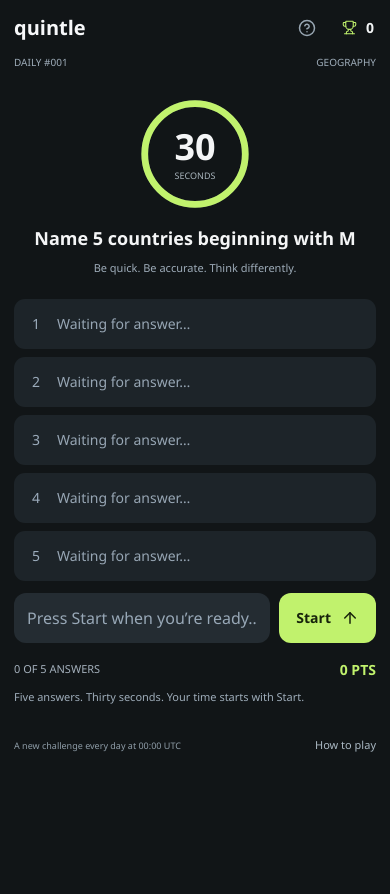
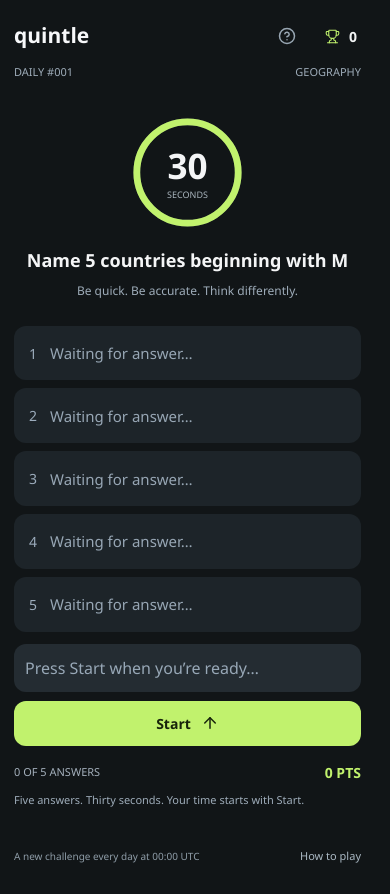
Before and after one commit to nedasbak/Quintle, a React (Vite) app in the folder frontend/: page / in a window 390 px wide. Before the commit the page ends 844 px from the top, so only its background shows below. Built offline with nearby package versions, Linux system fonts and the light colour scheme.

Commit message:
ekrano dydzio pritaikymai

```diff
--- a/frontend/index.html
+++ b/frontend/index.html
@@ -2,7 +2,7 @@
 <html lang="en">
   <head>
     <meta charset="UTF-8" />
-    <meta name="viewport" content="width=device-width, initial-scale=1.0, interactive-widget=resizes-content" />
+    <meta name="viewport" content="width=device-width, initial-scale=1.0, viewport-fit=cover, interactive-widget=resizes-content" />
     <meta name="theme-color" content="#111517" />
     <meta name="description" content="Five answers. Thirty seconds. One daily challenge. Give your curiosity a little workout with Quintle." />
     <link rel="icon" type="image/svg+xml" href="/favicon.svg" />
--- a/frontend/src/styles/index.css
+++ b/frontend/src/styles/index.css
@@ -20,28 +20,35 @@
   --input: #242c32;
   --orange: #ffac57;
   --red: #ff6e71;
+  --page-gutter: clamp(0.875rem, 3vw, 1.375rem);
+  --control-size: 3.25rem;
+  --tap-target-size: 2.75rem;
 }
 
 * { box-sizing: border-box; }
-body { margin: 0; min-width: 320px; }
+html { scrollbar-gutter: stable; }
+body { margin: 0; overflow-wrap: anywhere; }
+body:has(.dialog[open]) { overflow: hidden; }
 button, input, textarea { font: inherit; }
 button, a, input, textarea { -webkit-tap-highlight-color: transparent; }
 button { cursor: pointer; transition: background 120ms, color 120ms; }
 button:disabled { cursor: default; }
 button:focus-visible, a:focus-visible, textarea:focus-visible { outline: 2px solid var(--lime); outline-offset: 4px; }
 ::selection { background: var(--lime); color: #111517; }
-.site-shell { width: 100%; max-width: 800px; margin: 0 auto; padding: 0 22px 20px; min-height: 100svh; }
-.site-header { display: flex; align-items: center; justify-content: space-between; height: 52px; }
+.site-shell { width: 100%; max-width: 50rem; margin: 0 auto; padding: max(0.5rem, env(safe-area-inset-top)) max(var(--page-gutter), env(safe-area-inset-right)) max(1rem, env(safe-area-inset-bottom)) max(var(--page-gutter), env(safe-area-inset-left)); min-height: 100svh; min-height: 100dvh; }
+.main-content, .game-screen { min-width: 0; }
+.site-header { display: flex; flex-wrap: wrap; align-items: center; justify-content: space-between; gap: 0.5rem 1rem; min-height: 3.5rem; padding-block: 0.25rem; }
 .wordmark { color: #f7f8fa; text-decoration: none; font-size: 21px; font-weight: 700; }
-.header-actions { display: flex; align-items: center; gap: 12px; }
-.icon-button { display: inline-flex; align-items: center; justify-content: center; width: 40px; height: 40px; padding: 0; border: 0; background: transparent; color: var(--muted); border-radius: 8px; }
+.header-actions { display: flex; flex-wrap: wrap; align-items: center; gap: clamp(0.25rem, 2vw, 0.75rem); }
+.icon-button { display: inline-flex; align-items: center; justify-content: center; width: var(--tap-target-size); height: var(--tap-target-size); flex-shrink: 0; padding: 0; border: 0; background: transparent; color: var(--muted); border-radius: 8px; }
 .icon-button:hover { color: #f4f5f6; background: #242c32; }
-.best-score { display: inline-flex; align-items: center; gap: 9px; min-height: 40px; padding: 0 2px 0 6px; background: transparent; border: 0; color: #f3f5f6; font-size: 14px; font-weight: 600; font-variant-numeric: tabular-nums; }
+.best-score { display: inline-flex; align-items: center; justify-content: center; gap: 9px; min-width: var(--tap-target-size); min-height: var(--tap-target-size); padding: 0 2px 0 6px; background: transparent; border: 0; color: #f3f5f6; font-size: 14px; font-weight: 600; font-variant-numeric: tabular-nums; }
 .best-score svg { color: var(--lime); }
 .best-score:hover { color: var(--lime); }
-.challenge-meta { display: flex; align-items: center; justify-content: space-between; gap: 20px; color: #9eacb9; font-size: 11px; line-height: 1.5; text-transform: uppercase; }
-.challenge-heading { text-align: center; padding: 30px 0 18px; }
-.countdown { position: relative; width: 120px; height: 120px; margin: 0 auto 14px; --timer-color: var(--lime); }
+.challenge-meta { display: flex; flex-wrap: wrap; align-items: center; justify-content: space-between; gap: 0.25rem 1rem; color: #9eacb9; font-size: 0.6875rem; line-height: 1.5; text-transform: uppercase; }
+.challenge-meta > :last-child { margin-left: auto; text-align: right; }
+.challenge-heading { text-align: center; padding: clamp(1rem, 4svh, 2.375rem) 0 clamp(1rem, 3svh, 1.875rem); }
+.countdown { position: relative; width: clamp(6rem, min(30vw, 18svh), 8.75rem); aspect-ratio: 1; margin: 0 auto clamp(0.75rem, 2svh, 1.4375rem); --timer-color: var(--lime); }
 .countdown-warning { --timer-color: var(--orange); }
 .countdown-critical { --timer-color: var(--red); }
 .countdown svg { width: 100%; height: 100%; position: absolute; inset: 0; transform: rotate(-90deg); }
@@ -49,12 +56,12 @@ button:focus-visible, a:focus-visible, textarea:focus-visible { outline: 2px sol
 .timer-track { stroke: #354045; }
 .timer-progress { stroke: var(--timer-color); stroke-linecap: round; transition: stroke-dashoffset 70ms linear; }
 .countdown-content { position: absolute; inset: 0; display: flex; flex-direction: column; align-items: center; justify-content: center; gap: 1px; }
-.countdown-number { font-size: 36px; font-weight: 700; line-height: 1.2; font-variant-numeric: tabular-nums; }
+.countdown-number { font-size: clamp(1.875rem, min(9vw, 5svh), 2.5625rem); font-weight: 700; line-height: 1.2; font-variant-numeric: tabular-nums; }
 .countdown-label { color: #a9b5bd; font-size: 9px; text-transform: uppercase; line-height: 1.5; }
-h1 { margin: 0; font-size: 18px; font-weight: 600; line-height: 1.4; text-wrap: balance; }
+h1 { margin: 0; font-size: clamp(1.125rem, 1rem + 0.5vw, 1.5rem); font-weight: 600; line-height: 1.4; text-wrap: balance; }
 .challenge-heading > p { font-size: 12px; color: #9eacb9; margin: 9px 0 0; }
 .answer-list { display: flex; flex-direction: column; list-style: none; gap: 8px; padding: 0; margin: 0; }
-.answer-slot { display: flex; align-items: center; gap: 15px; min-height: 50px; padding: 10px 15px; border-radius: 12px; background: var(--surface); color: #97a6b4; }
+.answer-slot { display: flex; align-items: center; gap: clamp(0.5rem, 2vw, 0.9375rem); min-height: clamp(3.125rem, 6.5svh, 3.5625rem); padding: 0.625rem clamp(0.625rem, 2vw, 0.9375rem); border-radius: 12px; background: var(--surface); color: #97a6b4; }
 .slot-filled { color: #f5f7f6; background: #242f29; }
 .slot-icon { display: flex; align-items: center; justify-content: center; color: #9cacbc; width: 18px; flex-shrink: 0; font-size: 14px; }
 .slot-filled .slot-icon { color: var(--lime); }
@@ -66,40 +73,41 @@ h1 { margin: 0; font-size: 18px; font-weight: 600; line-height: 1.4; text-wrap:
 .answer-rarity { display: block; color: #a6bca7; font-size: 11px; margin-top: 3px; line-height: 1.5; }
 .entry-area { margin-top: 12px; }
 .answer-form { display: flex; align-items: stretch; gap: 9px; }
-.answer-form input { min-width: 0; flex: 1; height: 51px; padding: 12px 14px; border: 1px solid transparent; border-radius: 12px; outline: none; background: var(--input); color: #f5f7fa; caret-color: var(--lime); font-size: 15px; }
+.answer-form input { min-width: 0; flex: 1; width: 100%; height: var(--control-size); padding: 0.75rem clamp(0.625rem, 2vw, 0.875rem); border: 1px solid transparent; border-radius: 12px; outline: none; background: var(--input); color: #f5f7fa; caret-color: var(--lime); font-size: 1rem; }
 .answer-form input::placeholder { color: #98a8b7; opacity: 1; }
 .answer-form input:focus { border-color: #a8d46b; }
 .answer-form input:disabled { cursor: default; opacity: 1; }
 .answer-form input[aria-invalid="true"] { border-color: var(--red); }
-.submit-button { display: flex; align-items: center; justify-content: center; width: 51px; min-height: 51px; flex-shrink: 0; padding: 0; border: 0; border-radius: 12px; color: #17230b; background: var(--lime); }
+.submit-button { display: flex; align-items: center; justify-content: center; width: var(--control-size); min-height: var(--control-size); flex-shrink: 0; padding: 0; border: 0; border-radius: 12px; color: #17230b; background: var(--lime); }
 .submit-button:hover:not(:disabled), .primary-button:hover { background: #d1ff8b; }
 .submit-button:disabled { color: #425131; background: #9cbb68; }
-.primary-button { min-height: 47px; width: 100%; display: flex; align-items: center; justify-content: center; gap: 10px; padding: 12px 17px; background: var(--lime); color: #17230b; border: 0; border-radius: 10px; font-size: 14px; font-weight: 600; }
+.primary-button { min-height: var(--tap-target-size); width: 100%; display: flex; align-items: center; justify-content: center; gap: 10px; padding: 12px 17px; background: var(--lime); color: #17230b; border: 0; border-radius: 10px; font-size: 14px; font-weight: 600; }
+.primary-button svg { flex-shrink: 0; }
 .start-button { flex-shrink: 0; width: auto; min-width: 92px; border-radius: 12px; }
-.game-scoreline { display: flex; justify-content: space-between; align-items: center; gap: 12px; margin-top: 16px; line-height: 1.5; }
+.game-scoreline { display: flex; flex-wrap: wrap; justify-content: space-between; align-items: center; gap: 0.25rem 0.75rem; margin-top: 16px; line-height: 1.5; }
 .game-scoreline > span { font-size: 11px; text-transform: uppercase; color: #a4b0bc; }
 .live-score { color: var(--lime); font-size: 14px; font-weight: 600; text-transform: uppercase; font-variant-numeric: tabular-nums; }
 .answer-feedback { color: #9eacb9; min-height: 18px; font-size: 11px; line-height: 1.6; margin: 8px 0 0; }
 .feedback-error { color: #ff9c9d; }
 .feedback-success { color: #c1e89c; }
-.game-footer { display: flex; align-items: center; justify-content: space-between; gap: 16px; margin-top: 30px; color: #8f9da8; font-size: 10px; }
+.game-footer { display: flex; flex-wrap: wrap; align-items: center; justify-content: space-between; gap: 0.25rem 1rem; margin-top: clamp(1rem, 3svh, 1.875rem); color: #8f9da8; font-size: 10px; }
 .is-playing .game-footer { display: none; }
-.text-button { min-height: 36px; border: 0; background: transparent; color: #aab8c3; padding: 7px 0 7px 10px; font-size: 11px; }
+.text-button { min-height: var(--tap-target-size); border: 0; background: transparent; color: #aab8c3; padding: 7px 0 7px 10px; font-size: 11px; }
 .text-button:hover { color: var(--lime); }
 .results-screen { padding-top: 28px; outline: none; }
 .result-hero { text-align: center; }
-.result-hero h1 { font-size: 23px; }
+.result-hero h1 { font-size: clamp(1.375rem, 4vw, 1.625rem); }
 .result-trophy { color: var(--lime); margin: 0 auto 12px; }
 .result-hero > p { margin: 7px 0 0; font-size: 12px; color: var(--muted); }
 .total-score { display: flex; flex-direction: column; margin: 18px 0 23px; align-items: center; }
-.total-score strong { font-size: 52px; line-height: 1.2; font-weight: 650; color: var(--lime); font-variant-numeric: tabular-nums; }
+.total-score strong { font-size: clamp(2.75rem, 8vw, 3.25rem); line-height: 1.2; font-weight: 650; color: var(--lime); font-variant-numeric: tabular-nums; }
 .total-score > span { font-size: 11px; color: var(--muted); margin-top: 3px; }
-.score-breakdown { display: grid; grid-template-columns: repeat(3, minmax(0, 1fr)); background: var(--surface); border-radius: 12px; padding: 17px 6px; margin-bottom: 25px; }
-.score-breakdown > div { display: flex; flex-direction: column; align-items: center; gap: 5px; }
+.score-breakdown { display: grid; grid-template-columns: repeat(auto-fit, minmax(min(100%, 5.5rem), 1fr)); gap: 1rem 0.25rem; background: var(--surface); border-radius: 12px; padding: 1rem 0.375rem; margin-bottom: 25px; text-align: center; }
+.score-breakdown > div { display: flex; flex-direction: column; align-items: center; min-width: 0; gap: 5px; }
 .score-breakdown span { font-size: 11px; color: #c0cbd3; }
 .score-breakdown strong { font-size: 23px; font-weight: 600; color: #eff4e8; font-variant-numeric: tabular-nums; }
 .score-breakdown small { font-size: 10px; color: #96a8b5; text-align: center; padding: 0 3px; }
-.results-list-heading { display: flex; justify-content: space-between; align-items: center; margin-bottom: 10px; }
+.results-list-heading { display: flex; flex-wrap: wrap; justify-content: space-between; align-items: center; gap: 0.25rem 0.75rem; margin-bottom: 10px; }
 .results-list-heading h2 { font-size: 13px; font-weight: 500; margin: 0; }
 .results-list-heading > span { color: #9baab4; font-size: 10px; }
 .answer-list-results .answer-slot { min-height: 62px; }
@@ -111,14 +119,14 @@ h1 { margin: 0; font-size: 18px; font-weight: 600; line-height: 1.4; text-wrap:
 .result-link { display: block; padding: 13px 8px; color: var(--lime); font-size: 12px; text-align: center; overflow-wrap: anywhere; }
 .result-link:hover { text-decoration: underline; }
 .play-today-link { margin: 20px 0; text-decoration: none; }
-.share-fallback { width: 100%; min-height: 124px; padding: 12px; margin-top: 12px; border: 1px solid #4b5b4f; border-radius: 10px; background: var(--surface); color: #d1e6bd; font-size: 13px; resize: vertical; }
+.share-fallback { display: block; width: 100%; max-width: 100%; min-height: 7.75rem; padding: 12px; margin-top: 12px; border: 1px solid #4b5b4f; border-radius: 10px; background: var(--surface); color: #d1e6bd; font-size: 1rem; resize: vertical; }
 .next-challenge { color: #a6b4be; text-align: center; margin-top: 19px; font-size: 11px; }
 .next-challenge strong { color: var(--lime); font-weight: 500; font-variant-numeric: tabular-nums; }
-.dialog { width: min(440px, calc(100vw - 32px)); max-height: calc(100svh - 40px); padding: 0; margin: auto; background: #1b2226; border: 1px solid #354047; border-radius: 14px; color: #f4f5f6; }
+.dialog { width: min(27.5rem, calc(100% - 2 * var(--page-gutter) - env(safe-area-inset-left) - env(safe-area-inset-right))); max-width: none; max-height: calc(100svh - 2 * var(--page-gutter) - env(safe-area-inset-top) - env(safe-area-inset-bottom)); max-height: calc(100dvh - 2 * var(--page-gutter) - env(safe-area-inset-top) - env(safe-area-inset-bottom)); overflow-y: auto; overscroll-behavior: contain; padding: 0; margin: auto; background: #1b2226; border: 1px solid #354047; border-radius: 14px; color: #f4f5f6; }
 .dialog::backdrop { background: #0009; }
-.dialog-content { padding: 25px; }
+.dialog-content { padding: clamp(1rem, 4vw, 1.5625rem); }
 .dialog-heading { display: flex; align-items: center; justify-content: space-between; gap: 10px; }
-.dialog-heading h2 { font-size: 21px; font-weight: 600; margin: 0; }
+.dialog-heading h2 { min-width: 0; font-size: clamp(1.125rem, 4vw, 1.3125rem); font-weight: 600; margin: 0; }
 .dialog-intro { font-size: 12px; line-height: 1.7; margin-top: 10px; color: #aebbc5; }
 .how-to-list { margin: 24px 0; padding-left: 20px; display: flex; flex-direction: column; gap: 18px; }
 .how-to-list li { padding-left: 3px; font-size: 13px; color: var(--lime); }
@@ -128,77 +136,51 @@ h1 { margin: 0; font-size: 18px; font-weight: 600; line-height: 1.4; text-wrap:
 .rarity-explanation h3 { color: #d4eab5; font-size: 13px; font-weight: 500; }
 .rarity-explanation p { color: #acbac4; font-size: 11px; line-height: 1.8; margin-top: 7px; }
 .statistics-grid { display: grid; grid-template-columns: repeat(4, minmax(0, 1fr)); margin: 27px 0; gap: 8px; }
-.statistics-grid > div { display: flex; flex-direction: column; align-items: center; gap: 5px; }
-.statistics-grid strong { color: var(--lime); font-size: 28px; font-weight: 600; font-variant-numeric: tabular-nums; }
+.statistics-grid > div { display: flex; flex-direction: column; align-items: center; min-width: 0; gap: 5px; }
+.statistics-grid strong { max-width: 100%; color: var(--lime); font-size: clamp(1.375rem, 5vw, 1.75rem); font-weight: 600; font-variant-numeric: tabular-nums; }
 .statistics-grid span { color: #aabac3; font-size: 10px; text-align: center; }
 .stats-note { text-align: center; font-size: 12px; color: #adbbc5; line-height: 1.7; margin-bottom: 24px; }
 
-@media (min-width: 1000px) and (min-height: 800px) {
-  .site-shell { padding-top: 16px; }
-  .challenge-heading { padding-top: 38px; padding-bottom: 30px; }
-  .countdown { width: 140px; height: 140px; margin-bottom: 23px; }
-  .countdown-number { font-size: 41px; }
-  .answer-slot { min-height: 57px; }
+@media (max-width: 30rem) {
+  .answer-form:has(.start-button) { flex-direction: column; }
+  .start-button { width: 100%; }
+  .statistics-grid { grid-template-columns: repeat(2, minmax(0, 1fr)); gap: 1.25rem 0.5rem; }
 }
 
-@media (max-width: 600px) {
-  .site-shell { padding: 0 14px 16px; }
-  .site-header { height: 55px; }
-  .wordmark { font-size: 20px; }
-  .header-actions { gap: 9px; }
-  .challenge-meta { font-size: 10px; }
-  .challenge-heading { padding: 26px 0 22px; }
-  .countdown { width: 116px; height: 116px; }
-  h1 { font-size: 18px; }
-  .challenge-heading > p { font-size: 11px; }
-  .answer-list { gap: 8px; }
-  .answer-slot { min-height: 50px; padding: 10px 13px; gap: 12px; border-radius: 11px; }
-  .slot-answer { font-size: 14px; }
-  .answer-form input { font-size: 16px; height: 50px; padding: 12px; }
-  .submit-button { width: 50px; min-height: 50px; }
-  .game-footer { margin-top: 22px; font-size: 9px; }
-  .results-screen { padding-top: 23px; }
-  .result-hero h1 { font-size: 23px; }
-  .score-breakdown small { font-size: 9px; }
-  .dialog-content { padding: 21px; }
-  .is-playing .game-footer { display: none; }
+/* Compact play responds to available height, including a resized keyboard viewport. */
+@media (max-height: 40rem) {
+  .is-playing { --control-size: 2.75rem; }
+  .is-playing .site-header { min-height: var(--tap-target-size); padding-block: 0; }
+  .is-playing .challenge-heading { display: grid; grid-template-columns: 4rem minmax(0, 1fr); gap: 0.5rem 0.75rem; align-items: center; padding: 0.5rem 0 0.75rem; text-align: left; }
+  .is-playing .countdown { width: 4rem; margin: 0; }
+  .is-playing .countdown-number { font-size: 1.375rem; }
+  .is-playing .countdown-label { font-size: 0.5rem; }
+  .is-playing h1 { font-size: 1rem; }
+  .is-playing .challenge-heading > p { display: none; }
+  .is-playing .answer-list { gap: 0.3125rem; }
+  .is-playing .answer-slot { min-height: 2rem; padding-block: 0.25rem; border-radius: 8px; }
+  .is-playing .slot-answer { font-size: 0.8125rem; }
+  .is-playing .entry-area { margin-top: 0.5rem; }
+  .is-playing .game-scoreline { margin-top: 0.5rem; }
+  .is-playing .answer-feedback { margin-top: 0.3125rem; }
 }
 
-/* Compact active play keeps all five slots and the input together above a phone keyboard. */
-@media (max-width: 600px) and (max-height: 650px) {
-  .is-playing .site-header { height: 42px; }
-  .is-playing .challenge-meta { font-size: 9px; }
-  .is-playing .challenge-heading { padding: 9px 0 12px; }
-  .is-playing .countdown { width: 76px; height: 76px; margin-bottom: 8px; }
-  .is-playing .countdown-number { font-size: 25px; }
-  .is-playing .countdown-label { font-size: 7px; }
-  .is-playing h1 { font-size: 15px; }
-  .is-playing .challenge-heading > p { display: none; }
-  .is-playing .answer-list { gap: 5px; }
-  .is-playing .answer-slot { min-height: 31px; padding: 4px 11px; border-radius: 8px; gap: 9px; }
-  .is-playing .slot-answer { font-size: 12px; }
-  .is-playing .slot-icon { font-size: 12px; }
-  .is-playing .entry-area { margin-top: 9px; }
-  .is-playing .answer-form input { height: 44px; }
-  .is-playing .submit-button { width: 44px; min-height: 44px; }
-  .is-playing .game-scoreline { margin-top: 9px; }
-  .is-playing .answer-feedback { font-size: 10px; min-height: 15px; margin-top: 5px; }
-}
-
-/* Wide, short screens can keep the timer beside the prompt without losing a slot. */
-@media (max-height: 480px) and (min-width: 601px) {
-  .site-header { height: 43px; }
-  .challenge-heading { display: grid; grid-template-columns: 68px 1fr; gap: 5px 17px; align-items: center; text-align: left; padding: 11px 0 14px; }
-  .countdown { width: 68px; height: 68px; margin: 0; grid-row: span 2; }
-  .countdown-number { font-size: 23px; }
-  .countdown-label { font-size: 7px; }
-  .challenge-heading h1 { align-self: end; font-size: 18px; }
-  .challenge-heading > p { align-self: start; margin: 0; }
-  .answer-list { gap: 5px; }
-  .answer-slot { min-height: 32px; padding-block: 5px; }
-  .entry-area { margin-top: 8px; }
-  .game-scoreline { margin-top: 8px; }
-  .game-footer { display: none; }
+/* Use the width of landscape screens to keep the form beside the answers. */
+@media (max-height: 30rem) and (min-width: 32rem) {
+  .game-screen { display: grid; grid-template-columns: minmax(0, 1fr) minmax(0, 1fr); align-items: start; gap: 0.75rem clamp(1rem, 3vw, 1.5rem); padding-top: 0.75rem; }
+  .challenge-heading, .is-playing .challenge-heading { grid-column: 1; grid-row: 1; display: grid; grid-template-columns: 4rem minmax(0, 1fr); gap: 0.25rem 0.75rem; align-items: center; padding: 0; text-align: left; }
+  .countdown { width: 4rem; margin: 0; grid-row: span 2; }
+  .countdown-number { font-size: 1.375rem; }
+  .countdown-label { font-size: 0.5rem; }
+  .challenge-heading h1 { font-size: 1rem; }
+  .challenge-heading > p { margin: 0; }
+  .game-screen > .answer-list { grid-column: 2; grid-row: 1 / span 2; }
+  .game-screen > .entry-area { grid-column: 1; grid-row: 2; margin-top: 0; }
+  .answer-slot { min-height: 2.5rem; padding-block: 0.375rem; }
+  .answer-form:has(.start-button) { flex-direction: column; }
+  .start-button { width: 100%; }
+  .game-scoreline { margin-top: 0.5rem; }
+  .game-footer { margin-top: 0.75rem; }
 }
 
 @media (prefers-reduced-motion: reduce) {
```
